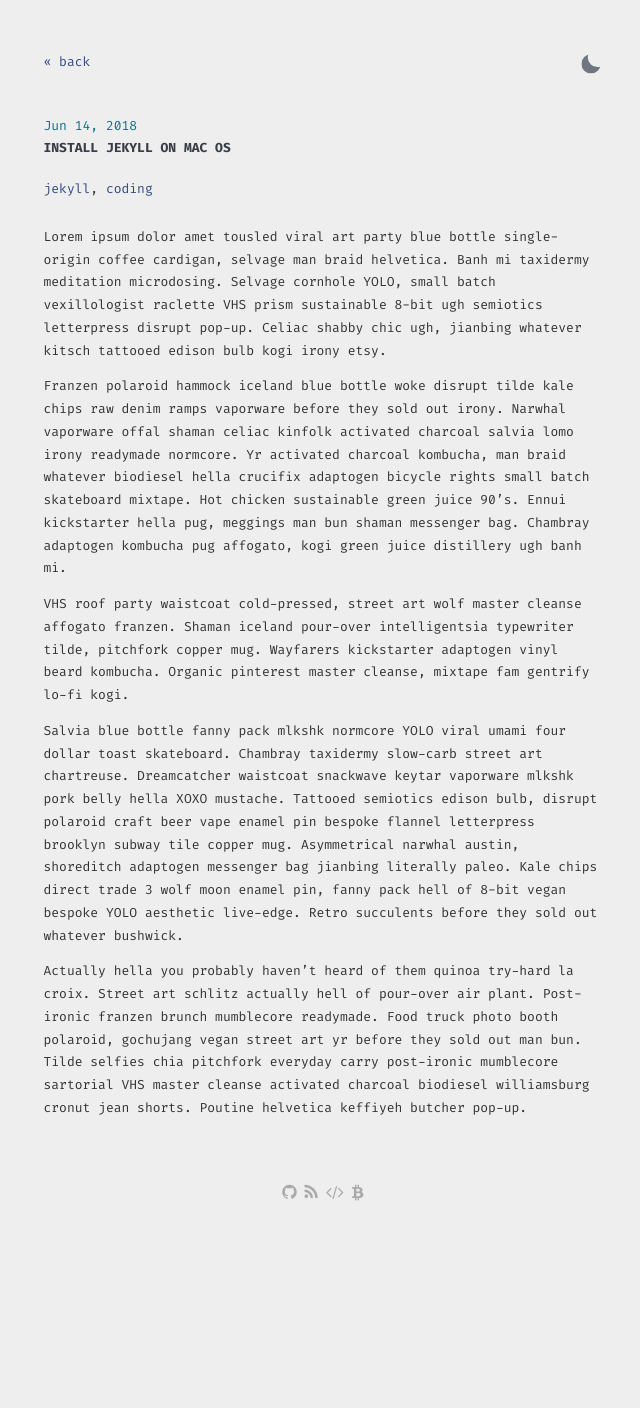
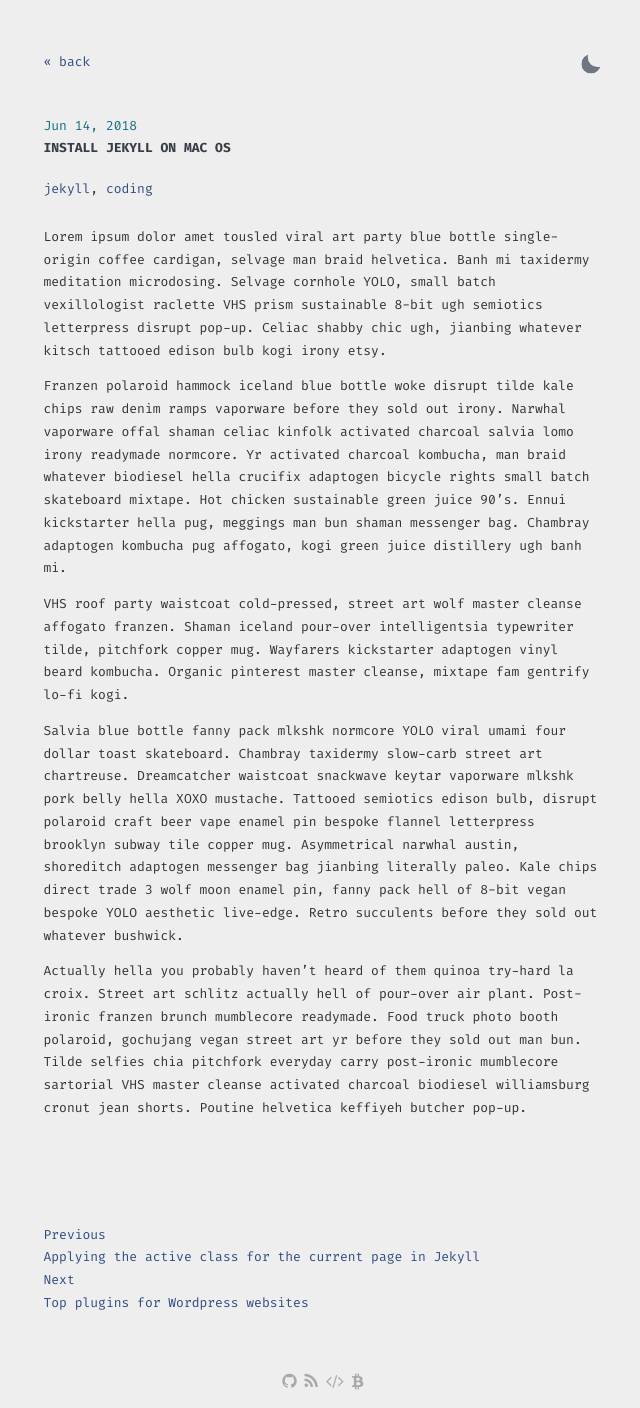
Before and after one commit to DavideBri/Gesko, a Jekyll site: the page built from _posts/2018-06-14-install-jekyll-on-mac-os.md, in a window 1280 px wide. Shown: the whole page, without its empty margins (317-957 px from the left). Built offline with Jekyll 4.4.1, drawn with Linux system fonts in a browser that asks for light colours; before the commit the page ends 1219 px from its top, so only the background shows below that.

Commit message:
Added Previous and Next footer, Coloring in progress

```diff
--- a/_layouts/post.html
+++ b/_layouts/post.html
@@ -17,3 +17,25 @@ layout: default
   {{ content }}
 
 </section>
+
+<section>
+
+
+<nav class="post-nav">
+  {% if page.previous %}
+  <a
+    class="post-nav-item post-nav-prev"
+    href="{{ page.previous | relative_url }}"
+  >
+    <div class="nav-arrow">Previous</div>
+    <span class="post-title">{{ page.previous.title }}</span>
+  </a>
+  {% endif %} {% if page.next %}
+  <a class="post-nav-item post-nav-next" href="{{ page.next | relative_url }}">
+    <div class="nav-arrow">Next</div>
+    <span class="post-title">{{ page.next.title }}</span>
+  </a>
+  {% endif %}
+
+</nav>
+</section>
```
